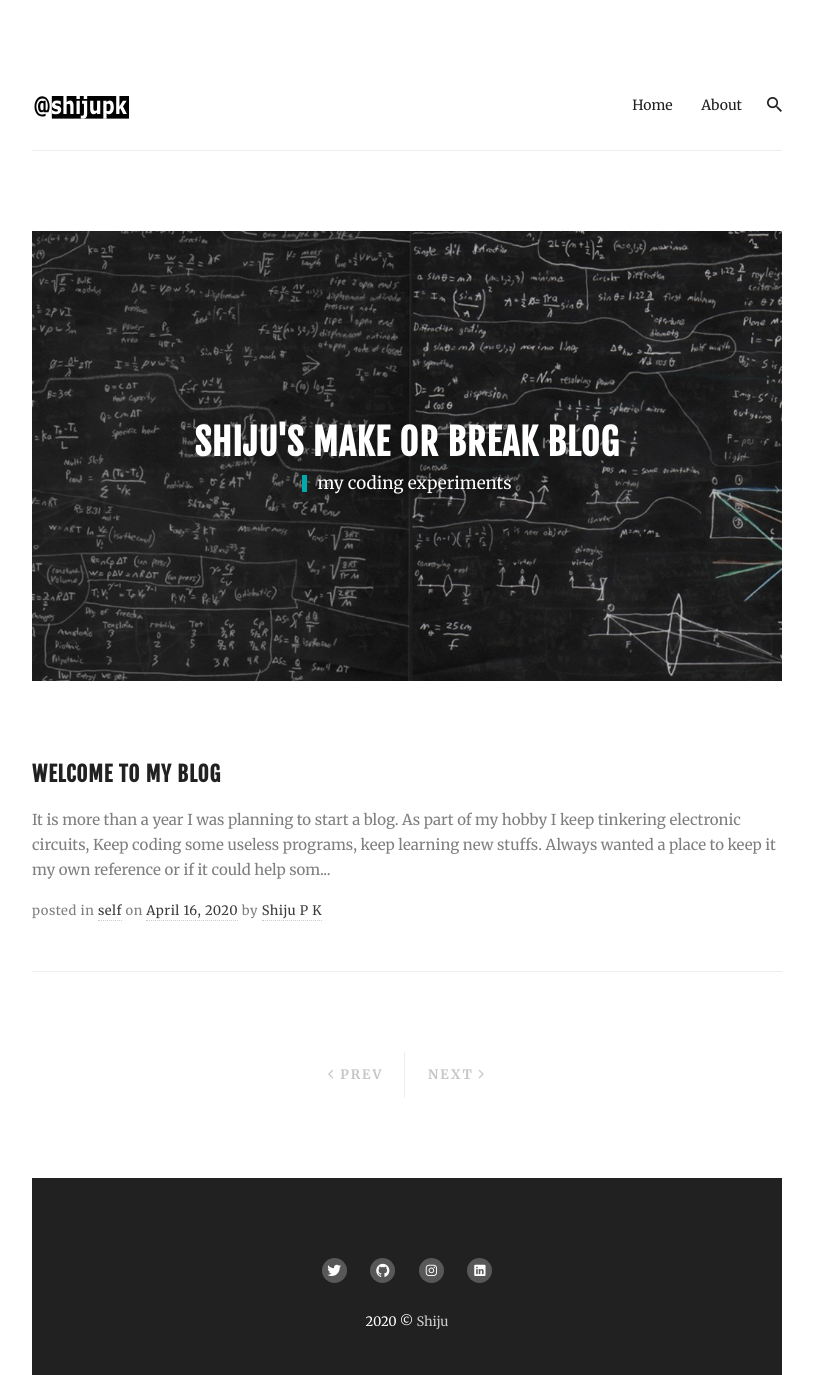
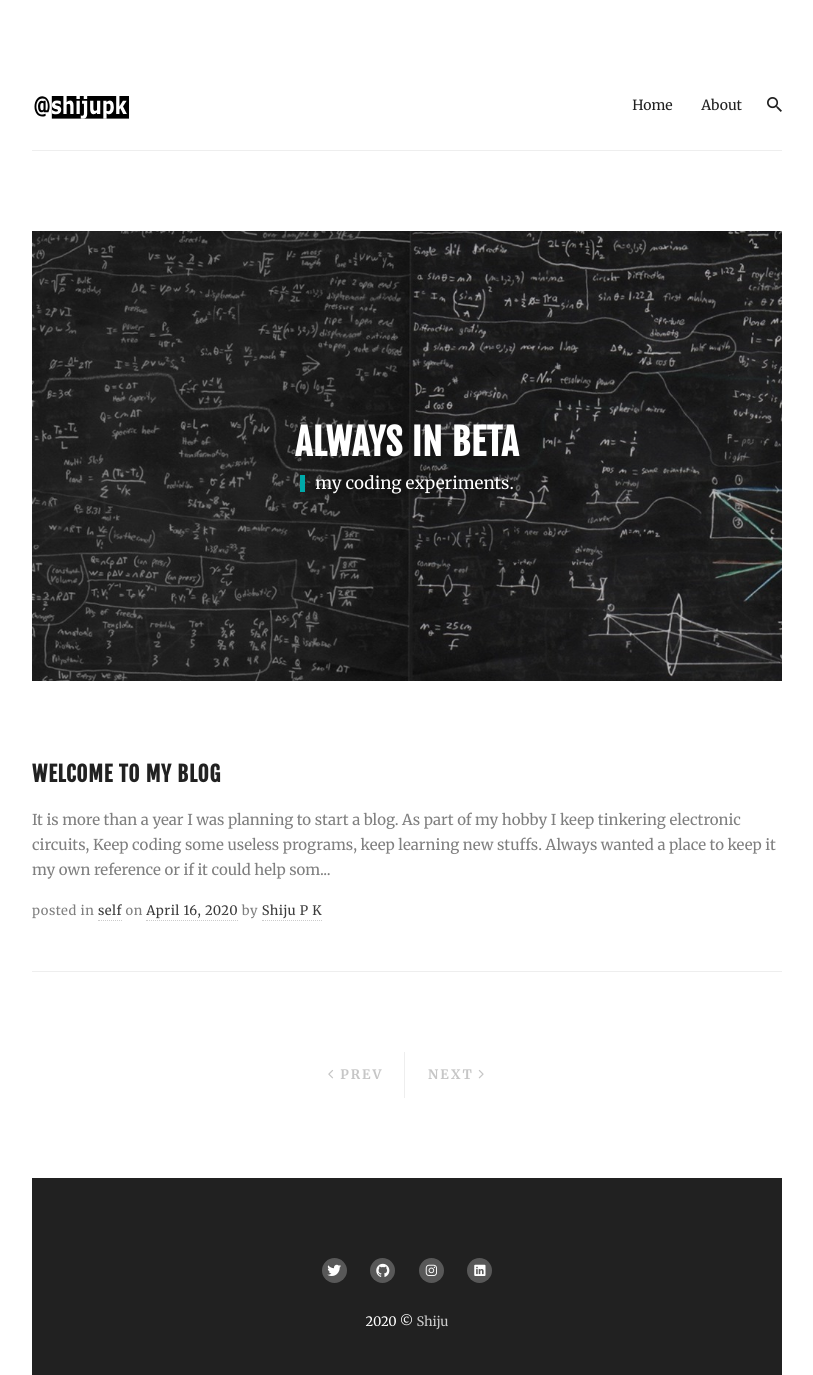
Before and after one commit to shijupk/shijupk.github.io, a Jekyll site: the page built from index.html, in a window 1280 px wide. Shown: the whole page, without its empty margins (233-1046 px from the left). Built offline with Jekyll 4.4.1, drawn with Linux system fonts in a browser that asks for light colours; nearby versions of some CDN libraries; the list of posts is cut into pages by our own code.

Commit message:
added sub title

```diff
--- a/_config.yml
+++ b/_config.yml
@@ -18,8 +18,8 @@ email: shijupk@gmail.com # Add your Email address
 
 # Hero Section
 hero: true # To enable the section hero, use the value true. To turn off use the value false.
-hero-title: Shiju's make or break blog # Add your hero title
-hero-subtitle: my coding experiments # Add your hero subtitle
+hero-title: Always in beta # Add your hero title
+hero-subtitle: my coding experiments. # Add your hero subtitle
 hero-image: images/13.jpg # Add background image in section hero
 
 # Footer
```
